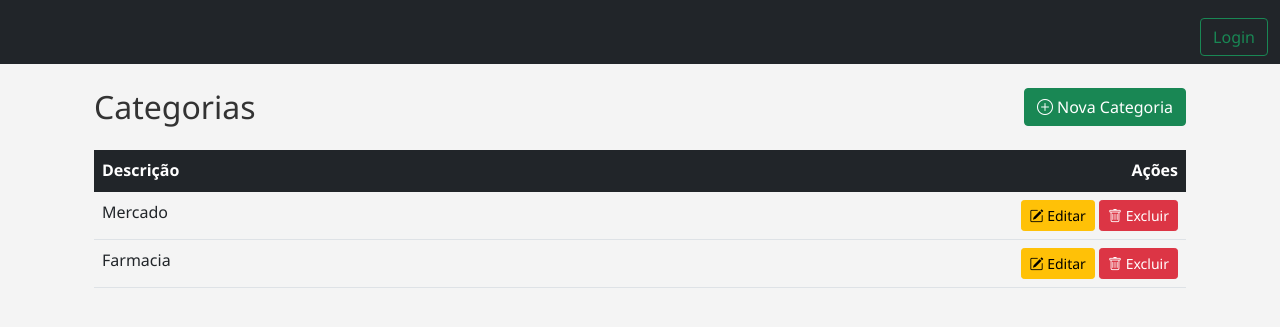
After one commit to RibDevops/minhacarteira, a Django app: page /categorias/ in a window 1280 px wide. The commit adds this page. Shown: the top 327 px of the page. Run offline with Django 5.2, Linux system fonts and the light colour scheme; data comes from the database, SQL or seed files in the repository; both versions use the stored data as it was after the commit; parts of the project's set-up code (start-up, migrations or seed data) failed here and were passed over.

Commit message:
categorias

```diff
--- a/cal/models.py
+++ b/cal/models.py
@@ -22,6 +22,7 @@ class BaseModel(models.Model):
 
 class Tipo(models.Model):
     descricao = models.CharField(max_length=200, verbose_name="Descrição do tipo")
+    categoria = models.CharField(max_length=200, verbose_name="Categoria")
     is_credito = models.BooleanField(default=False, verbose_name="É crédito?")
 
     def __str__(self):
@@ -47,8 +48,15 @@ class EncryptedDecimalField(models.Field):
         return "CharField"
 
     # ... (mantenha o resto da implementação igual)
+class Categoria(models.Model):
+    nome = models.CharField(max_length=100)
+
+    def __str__(self):
+        return self.nome
+
 class Transacao(BaseModel):
     tipo = models.ForeignKey(Tipo, on_delete=models.PROTECT, verbose_name="Tipo da transação")
+    categoria = models.ForeignKey(Categoria, on_delete=models.SET_NULL, null=True, blank=True)
     # titulo = EncryptedCharField(models.CharField(max_length=200, verbose_name="Título"))
     titulo = EncryptedCharField(max_length=200, verbose_name="Título")
 
--- a/cal/urls.py
+++ b/cal/urls.py
@@ -1,8 +1,10 @@
 from django import views
 from django.urls import path
+from cal.views import views_categoria
 from cal.views.views_cal import CalendarView
 from cal.views.views_user import *
 from cal.views.views_transacao import *
+from cal.views.views_categoria import *
 from cal.views.views_login import register_view, LogoutView
 from django.contrib.auth import views as auth_views
 
@@ -40,6 +42,11 @@ urlpatterns = [
     path('transacoes-mes/', transacoes_mes_view, name='transacoes_mes'),
     path("resumo-categoria/", resumo_categoria_view, name="resumo_categoria"),
     path('transacao/<int:pk>/editar/', TransacaoUpdateView.as_view(), name='transacao_update'),
+
+    path('categorias/', views_categoria.categoria_list, name='categorias'),
+    path('categorias/nova/', views_categoria.categoria_nova, name='categoria_nova'),
+    path('categorias/<int:pk>/editar/', views_categoria.categoria_update, name='categoria_update'),
+    path('categorias/<int:pk>/excluir/', views_categoria.categoria_delete, name='categoria_delete'),
 
 
     path('usuarios/', views_user.listar_usuarios, name='listar_usuarios'),
--- a/cal/views/__init__.py
+++ b/cal/views/__init__.py
@@ -2,4 +2,4 @@ from .views_cal import *
 from .views_login import *
 from .views_transacao import *
 from .views_tipo import *
-# from .context_processors import *
+from .views_categoria import *
--- /dev/null
+++ b/cal/views/views_categoria.py
@@ -0,0 +1,93 @@
+from django.shortcuts import render, get_object_or_404, redirect
+from cal.models import Categoria
+from cal.forms import CategoriaForm  # você precisa criar esse form
+from django.contrib import messages
+
+# LISTAR CATEGORIAS
+def categoria_list(request):
+    # categorias = Categoria.objects.filter(user=request.user)
+    categorias = Categoria.objects.all()
+    return render(request, 'cal/categoria_list.html', {'categorias': categorias})
+
+# CRIAR NOVA CATEGORIA
+def categoria_nova(request):
+    if request.method == 'POST':
+        form = CategoriaForm(request.POST)
+        if form.is_valid():
+            categoria = form.save(commit=False)
+            categoria.user = request.user  # associar ao usuário logado
+            categoria.save()
+            messages.success(request, 'Categoria criada com sucesso!')
+            return redirect('cal:categorias')
+    else:
+        form = CategoriaForm()
+    return render(request, 'cal/categoria_form.html', {'form': form})
+
+# ATUALIZAR CATEGORIA
+def categoria_update(request, pk):
+    categoria = get_object_or_404(Categoria, pk=pk, user=request.user)
+    if request.method == 'POST':
+        form = CategoriaForm(request.POST, instance=categoria)
+        if form.is_valid():
+            form.save()
+            messages.success(request, 'Categoria atualizada com sucesso!')
+            return redirect('cal:categorias')
+    else:
+        form = CategoriaForm(instance=categoria)
+    return render(request, 'cal/categoria_form.html', {'form': form})
+
+# EXCLUIR CATEGORIA
+def categoria_delete(request, pk):
+    categoria = get_object_or_404(Categoria, pk=pk, user=request.user)
+    if request.method == 'POST':
+        categoria.delete()
+        messages.success(request, 'Categoria excluída com sucesso!')
+        return redirect('cal:categorias')
+    return render(request, 'cal/categoria_confirm_delete.html', {'categoria': categoria})
+
+
+
+# @login_required
+# def categoria_list(request):
+#     categoria = Categoria.objects.all()  # Removido o filtro por usuário
+#     return render(request, 'cal/categoria_list.html', {'categoria': categoria})
+
+
+
+# @login_required
+# def tipo_list(request):
+#     tipos = Tipo.objects.all()  # Removido o filtro por usuário
+#     return render(request, 'cal/tipo_list.html', {'tipos': tipos})
+
+# @login_required
+# def tipo_create(request):
+#     if request.method == 'POST':
+#         form = TipoForm(request.POST)
+#         if form.is_valid():
+#             tipo = form.save(commit=False)
+#             # tipo.user = request.user  # Removido: tipos são globais
+#             tipo.save()
+#             return redirect('cal:tipo_list')
+#     else:
+#         form = TipoForm()
+#     return render(request, 'cal/tipo_form.html', {'form': form, 'title': 'Novo Tipo'})
+
+# @login_required
+# def tipo_update(request, pk):
+#     tipo = get_object_or_404(Tipo, pk=pk)  # Removido filtro por usuário
+#     if request.method == 'POST':
+#         form = TipoForm(request.POST, instance=tipo)
+#         if form.is_valid():
+#             form.save()
+#             return redirect('cal:tipo_list')
+#     else:
+#         form = TipoForm(instance=tipo)
+#     return render(request, 'cal/tipo_form.html', {'form': form, 'title': 'Editar Tipo'})
+
+# @login_required
+# def tipo_delete(request, pk):
+#     tipo = get_object_or_404(Tipo, pk=pk)  # Removido filtro por usuário
+#     if request.method == 'POST':
+#         tipo.delete()
+#         return redirect('cal:tipo_list')
+#     return render(request, 'cal/tipo_confirm_delete.html', {'tipo': tipo})
--- /dev/null
+++ b/templates/cal/categoria_list.html
@@ -0,0 +1,36 @@
+{% extends 'base.html' %}
+
+{% block content %}
+<div class="container mt-4">
+    <div class="d-flex justify-content-between align-items-center mb-4">
+        <h2 class="mb-0">Categorias</h2>
+        <a href="{% url 'cal:categoria_nova' %}" class="btn btn-success">
+            <i class="bi bi-plus-circle"></i> Nova Categoria
+        </a>
+    </div>
+
+    {% if categorias %}
+    <table class="table table-hover">
+        <thead class="table-dark">
+            <tr>
+                <th>Descrição</th>
+                <th class="text-end">Ações</th>
+            </tr>
+        </thead>
+        <tbody>
+            {% for c in categorias %}
+            <tr>
+                <td>{{ c.nome }}</td>
+                <td class="text-end">
+                    <a href="{% url 'cal:categoria_update' c.pk %}" class="btn btn-sm btn-warning"><i class="bi bi-pencil-square"></i> Editar</a>
+                    <a href="{% url 'cal:categoria_delete' c.pk %}" class="btn btn-sm btn-danger"><i class="bi bi-trash"></i> Excluir</a>
+                </td>
+            </tr>
+            {% endfor %}
+        </tbody>
+    </table>
+    {% else %}
+    <div class="alert alert-info">Nenhuma categoria cadastrada.</div>
+    {% endif %}
+</div>
+{% endblock %}
--- a/templates/cal/tipo_list.html
+++ b/templates/cal/tipo_list.html
@@ -3,7 +3,7 @@
 {% block content %}
 <div class="container mt-4">
     <h2>Tipos de Transação</h2>
-    <a href="{% url 'cal:tipo_create' %}" class="btn btn-primary mb-3">Novo Tipo</a>
+    <a href="{% url 'cal:tipo_create' %}" class="btn btn-primary mb-3"><i class="bi bi-plus-circle"></i> Novo Tipo</a>
     <table class="table table-bordered">
         <thead>
             <tr>
--- a/templates/navbar.html
+++ b/templates/navbar.html
@@ -61,6 +61,10 @@
                     </li>
 
                     <li class="nav-item">
+                        <a class="nav-link" href="{% url 'cal:categorias' %}"><i class="bi bi-grid-1x2"></i></i> Categoria</a>
+                    </li>
+
+                    <li class="nav-item">
                         <a class="nav-link" href="{% url 'cal:listar_usuarios' %}"><i class="bi bi-person-gear"></i> Usuários</a>
                     </li>
                     {% endif %}
```
Also changed, not shown: cal/forms.py (+15 -3 lines), cal/views/views_transacao.py (+66 -11 lines), templates/cal/categoria_confirm_delete.html (added, +13 -0 lines), templates/cal/categoria_form.html (added, +13 -0 lines), templates/cal/transacoes_mes.html (+98 -45 lines), cal/migrations/0001_initial.py, db.sqlite3, 1 other file.
